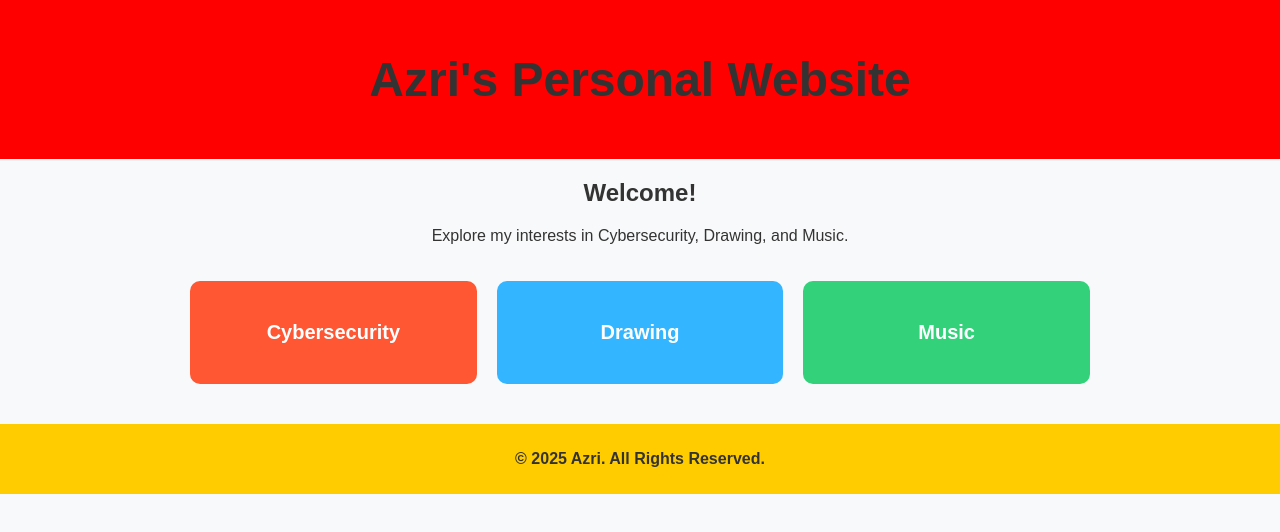
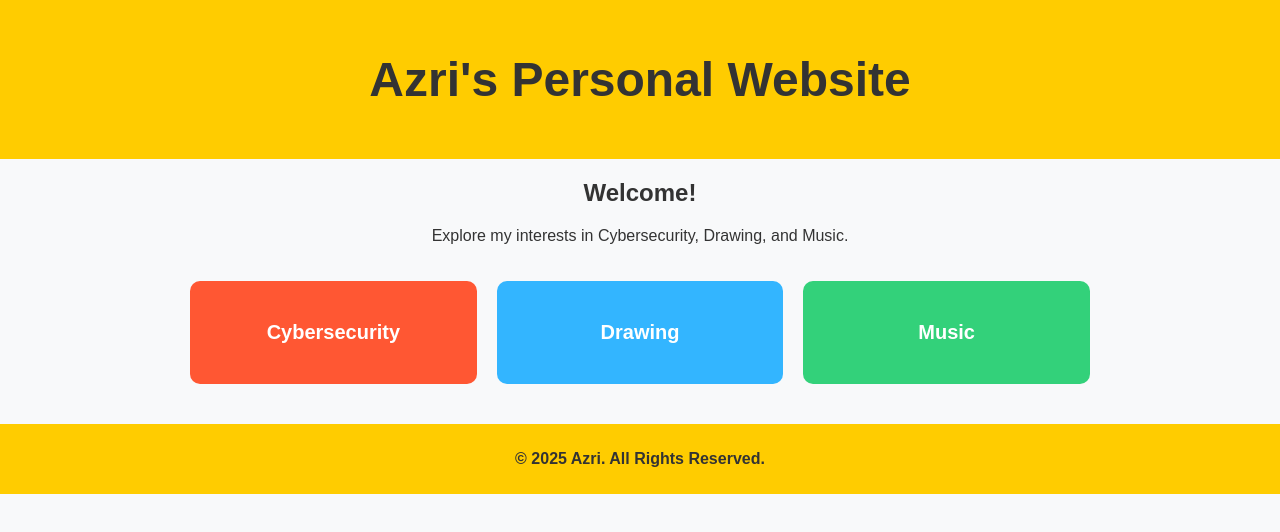
Before and after one commit to azrinasha/new-website, a plain HTML site: page index.html in a window 1280 px wide. Drawn offline with Linux system fonts and the light colour scheme.

Commit message:
Update index.html

```diff
--- a/index.html
+++ b/index.html
@@ -14,7 +14,7 @@
             text-align: center;
         }
         header {
-            background-color: #FF0000;
+            background-color: #ffcc00;
             padding: 20px;
             font-size: 24px;
             font-weight: bold;
```
